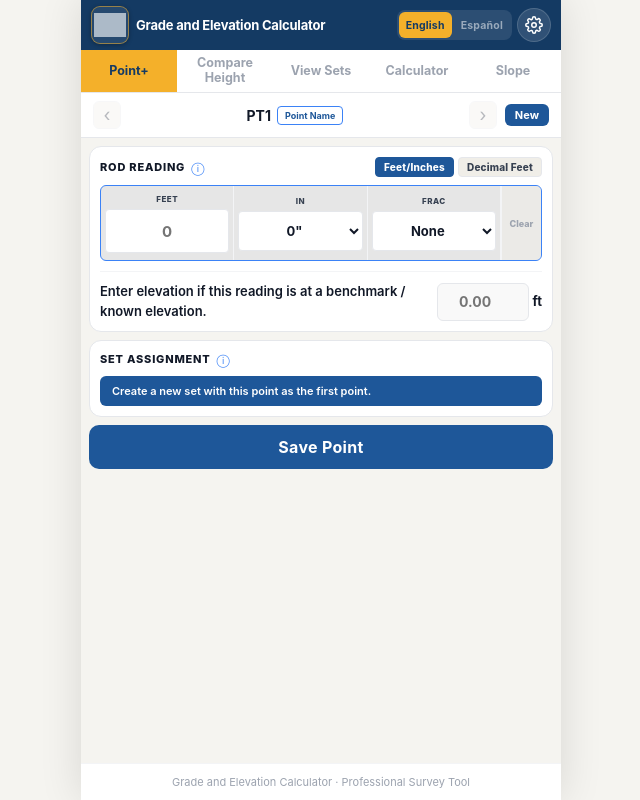
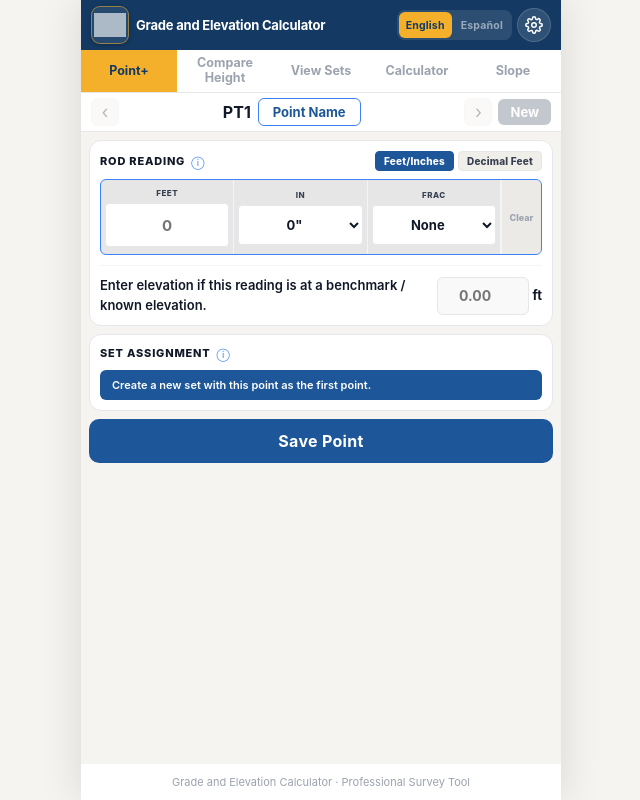
Before and after one commit to brightskyconstruction-prog/elevation-calculator-web, a React (Vite) app: page / in a window 1280 px wide. Both pictures are taken after a click on the button "Continue as Guest". Shown: the whole page, without its empty margins (319-959 px from the left). Built offline with nearby package versions, Linux system fonts and the light colour scheme; grey boxes are pictures that could not be loaded.

Commit message:
point screen update

```diff
--- a/src/screens/AddNewPointScreen.tsx
+++ b/src/screens/AddNewPointScreen.tsx
@@ -229,7 +229,7 @@ export default function AddNewPointScreen({ projectId, isVisible = true, editPoi
   const points = getPoints(projectId);
   const sets   = getSets(projectId);
 
-  const [currentIdx,  setCurrentIdx]  = useState(() => points.length > 0 ? points.length - 1 : -1);
+  const [currentIdx,  setCurrentIdx]  = useState(-1);   // -1 = new blank point; always start fresh
   const [rodFormat,   setRodFormat]   = useState<RodFormat>('fif');
   const [rodFeet,     setRodFeet]     = useState('');
   const [rodInches,   setRodInches]   = useState(0);
@@ -258,6 +258,8 @@ export default function AddNewPointScreen({ projectId, isVisible = true, editPoi
   const engFt         = parseFloat(engFtStr);
   const isNewPoint    = currentIdx < 0 || currentIdx >= points.length;
   const assignedSetObj= sets.find(s => s.id === assignedSet);
+  // New button disabled while creating a new point OR while editing a saved one
+  const newDisabled   = isNewPoint || isEditMode;
 
   // ── Set reference point (for auto-derived BM) ─────────────────────────────
   const setReferencePoint = (() => {
@@ -313,10 +315,14 @@ export default function AddNewPointScreen({ projectId, isVisible = true, editPoi
     onEditConsumed?.();
   }, [editPoint]);
 
+  // Reset to a blank new point every time the tab becomes visible
   useEffect(() => {
     if (!isVisible) return;
-    const pt = currentIdx >= 0 && currentIdx < points.length ? points[currentIdx] : null;
-    if (pt) loadPoint(pt);
+    if (editPoint) return;   // editPoint handler takes precedence
+    clearForm();
+    setCurrentIdx(-1);
+    setIsEditMode(true);
+    setRodFormat('fif');
   }, [isVisible]);
 
   const goTo = (idx: number) => {
@@ -324,7 +330,7 @@ export default function AddNewPointScreen({ projectId, isVisible = true, editPoi
     setCurrentIdx(idx); loadPoint(points[idx]); setIsEditMode(false);
   };
 
-  const handleNewPoint = () => { clearForm(); setCurrentIdx(points.length); setIsEditMode(true); setRodFormat('fif'); };
+  const handleNewPoint = () => { clearForm(); setCurrentIdx(-1); setIsEditMode(true); setRodFormat('fif'); };
 
   // ── Rod format sync ────────────────────────────────────────────────────────
   const updateFromFI = (feet: string, inches: number, frac: number, fracLbl: string) => {
@@ -403,7 +409,10 @@ export default function AddNewPointScreen({ projectId, isVisible = true, editPoi
         ...(createdAddress   != null ? { createdAddress   } : {}),
       };
       addPoint(projectId, pt);
-      setCurrentIdx(getPoints(projectId).length);
+      const freshPoints = getPoints(projectId);
+      const savedIdx = freshPoints.findIndex(p => p.id === pt.id);
+      setCurrentIdx(savedIdx >= 0 ? savedIdx : freshPoints.length - 1);
+      setIsEditMode(false);
       setSavedAt(iso);
       setSaveMsg(t('pointSaved'));
     } else if (currentPoint) {
@@ -467,13 +476,20 @@ export default function AddNewPointScreen({ projectId, isVisible = true, editPoi
           onClick={() => goTo(currentIdx + 1)}
           disabled={isNewPoint || currentIdx >= points.length - 1}
         >›</button>
-        <button style={s.newBtn} onClick={handleNewPoint}>{t('newPoint')}</button>
+        {/* Edit — left of New, visible after save when not editing */}
         {!isNewPoint && !isEditMode && (
           <button style={s.editBtn} onClick={() => setIsEditMode(true)}>{t('edit')}</button>
         )}
+        {/* Undo — visible while editing an existing saved point */}
         {!isNewPoint && isEditMode && currentPoint && (
           <button style={s.undoBtn} onClick={() => { loadPoint(currentPoint); setIsEditMode(false); }} title="Undo changes">↩</button>
         )}
+        {/* New — always visible; disabled while creating or editing */}
+        <button
+          style={{ ...s.newBtn, ...(newDisabled ? s.newBtnDisabled : {}) }}
+          onClick={newDisabled ? undefined : handleNewPoint}
+          disabled={newDisabled}
+        >{t('newPoint')}</button>
       </div>
 
       {/* Scrollable content */}
@@ -733,25 +749,27 @@ const c: Record<string, React.CSSProperties> = {
 
 const s: Record<string, React.CSSProperties> = {
   pointNav: {
-    display: 'flex', alignItems: 'center', gap: 8,
-    backgroundColor: CARD, padding: '8px 12px',
+    display: 'flex', alignItems: 'center', gap: 6,
+    backgroundColor: CARD, padding: '5px 10px',
     borderBottom: `1px solid ${BORDER}`, flexShrink: 0,
   },
   navArrow: {
     width: 28, height: 28, borderRadius: 6, backgroundColor: SURFACE,
     border: `1px solid ${BORDER}`, display: 'flex', alignItems: 'center', justifyContent: 'center',
-    fontSize: 18, cursor: 'pointer', color: TEXT_PRI, lineHeight: 1, padding: 0,
+    fontSize: 18, cursor: 'pointer', color: TEXT_PRI, lineHeight: 1, padding: 0, flexShrink: 0,
   },
-  navCenter: { flex: 1, minWidth: 0, overflow: 'hidden', display: 'flex', alignItems: 'center', justifyContent: 'center', gap: 6 },
-  navLabel:  { fontSize: 14, fontWeight: 700, color: TEXT_PRI },
+  navCenter: { flex: 1, minWidth: 0, overflow: 'hidden', display: 'flex', alignItems: 'center', justifyContent: 'center', gap: 7 },
+  navLabel:  { fontSize: 16, fontWeight: 700, color: TEXT_PRI, flexShrink: 0 },
   inlineBtn: {
-    backgroundColor: CARD, borderRadius: 4, padding: '3px 7px',
-    border: `1.5px solid ${BLUE_ACC}`, fontSize: 9, fontWeight: 700,
-    color: BLUE, cursor: 'pointer', maxWidth: 120, overflow: 'hidden', textOverflow: 'ellipsis', whiteSpace: 'nowrap',
+    backgroundColor: CARD, borderRadius: 6, padding: '5px 14px',
+    border: `1.5px solid ${BLUE_ACC}`, fontSize: 13, fontWeight: 700,
+    color: BLUE, cursor: 'pointer', minWidth: 100, maxWidth: 150,
+    overflow: 'hidden', textOverflow: 'ellipsis', whiteSpace: 'nowrap' as const,
   },
-  newBtn:    { backgroundColor: BLUE, borderRadius: 6, padding: '4px 10px', color: '#fff', fontSize: 11, fontWeight: 700, border: 'none', cursor: 'pointer' },
-  editBtn:   { backgroundColor: BLUE, borderRadius: 6, padding: '4px 10px', color: '#fff', fontSize: 11, fontWeight: 700, border: `1px solid ${BLUE_ACC}`, cursor: 'pointer' },
-  undoBtn:   { width: 28, height: 28, borderRadius: 6, backgroundColor: SURFACE, border: `1px solid ${BORDER}`, fontSize: 14, cursor: 'pointer', color: TEXT_SEC },
+  newBtn:       { backgroundColor: BLUE, borderRadius: 6, padding: '5px 12px', color: '#fff', fontSize: 13, fontWeight: 700, border: 'none', cursor: 'pointer', flexShrink: 0 },
+  newBtnDisabled: { backgroundColor: '#9CA3AF', opacity: 0.6, cursor: 'default' },
+  editBtn:      { backgroundColor: BLUE, borderRadius: 6, padding: '5px 12px', color: '#fff', fontSize: 13, fontWeight: 700, border: `1px solid ${BLUE_ACC}`, cursor: 'pointer', flexShrink: 0 },
+  undoBtn:      { width: 28, height: 28, borderRadius: 6, backgroundColor: SURFACE, border: `1px solid ${BORDER}`, fontSize: 14, cursor: 'pointer', color: TEXT_SEC, flexShrink: 0 },
 
   card:    { backgroundColor: CARD, borderRadius: 12, border: `1px solid ${BORDER}`, padding: 10, display: 'flex', flexDirection: 'column', gap: 8 },
   sep:     { height: 1, backgroundColor: '#F3F4F6', margin: '2px 0' },
```
